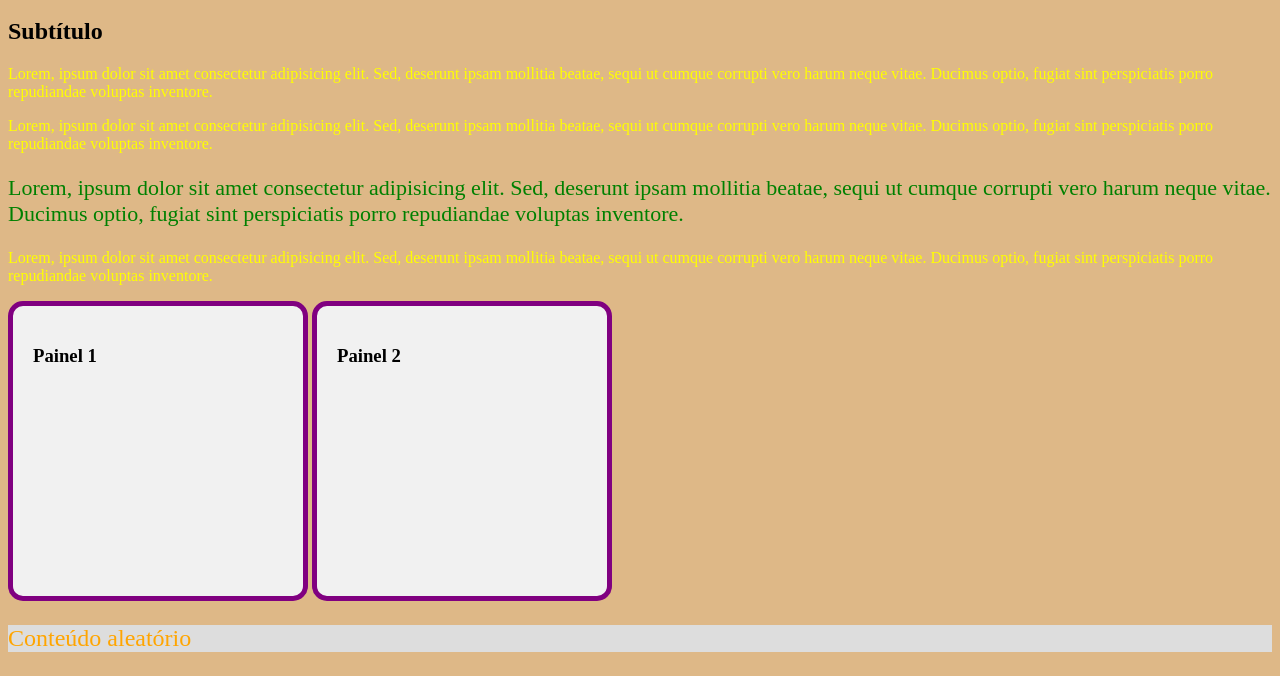
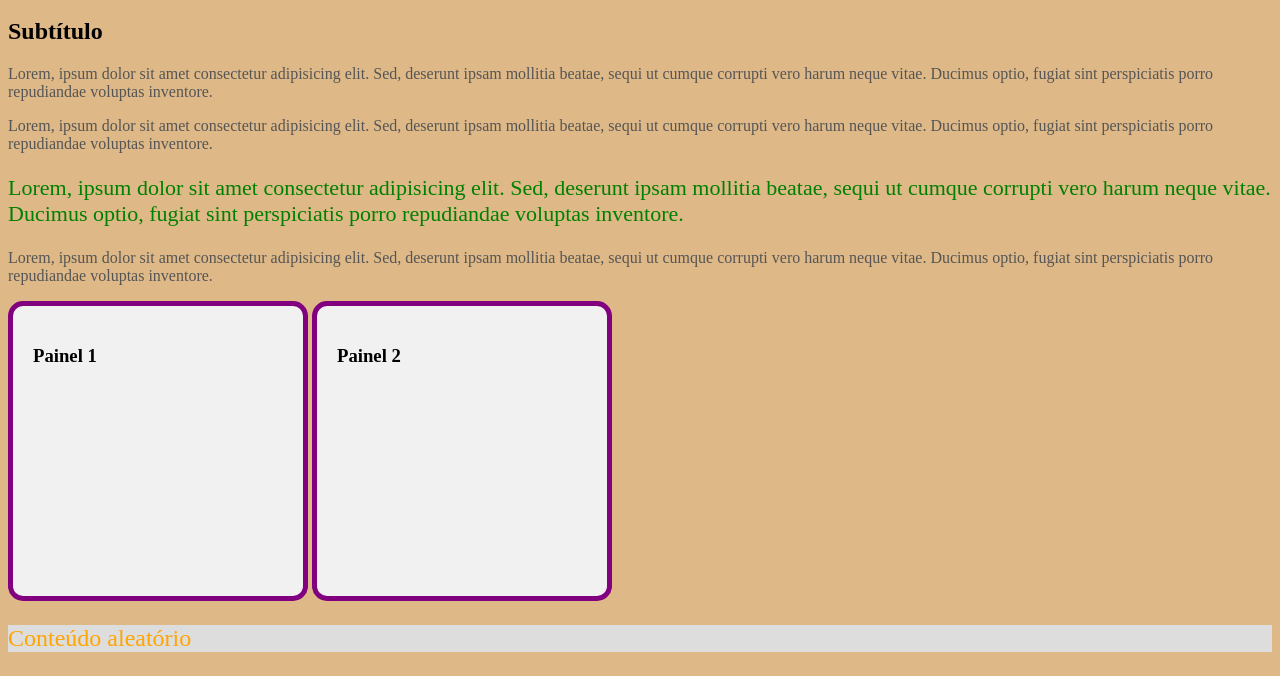
Before and after one commit to djftreinamentos/exemplogit, a website: page public/index.html in a window 1280 px wide. Shown: the part 174-850 px from the top of the page. Drawn offline with Linux system fonts and the light colour scheme.

Commit message:
alterada a cor padrao do paragrafo

```diff
--- a/public/meusestilos.css
+++ b/public/meusestilos.css
@@ -16,5 +16,5 @@ body{
 }
 
 p{
-    color:yellow;
+    color:#555;
 }
```
